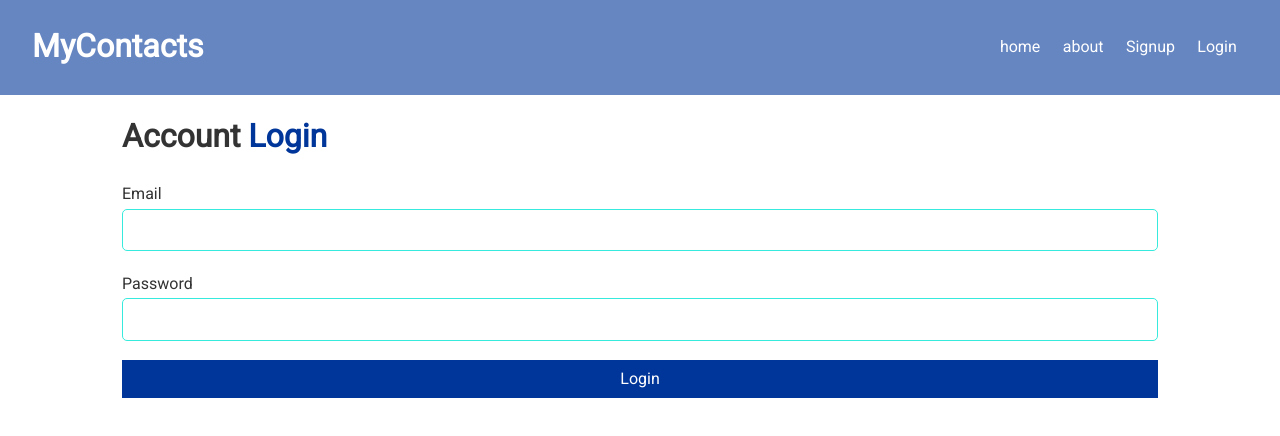
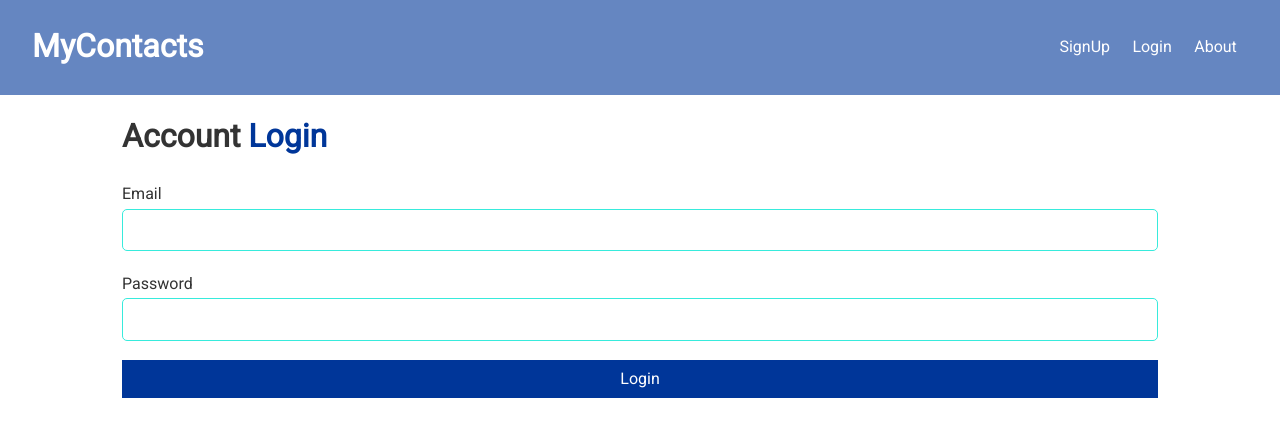
Before and after one commit to Mbulelo20/mycontacts, a React (Create React App) app in the folder client/: page /login in a window 1280 px wide. Shown: the top 436 px of the page. Built offline with nearby package versions, Linux system fonts and the light colour scheme.

Commit message:
Created logout functionality

```diff
--- a/client/src/components/layout/Navbar.js
+++ b/client/src/components/layout/Navbar.js
@@ -1,10 +1,48 @@
-
-
-import React from 'react';
+import React, {Fragment, useContext} from 'react';
 import {Link} from 'react-router-dom'
 import PropTypes from 'prop-types';
+import AuthContext from '../../context/auth/authContext'
 
 const Navbar = ({ title, icon }) => {
+
+  const authContext = useContext(AuthContext)
+
+  const {isAuthenticated, logout, user} = authContext;
+
+  const onLogout = () => {
+    logout();
+  }
+  const authLinks = (
+    <Fragment>
+      <ul>
+
+      <li>Hey, {user && user.name}</li>
+      <li>
+        <a onClick={onLogout} href="#!">
+         <span >Logout</span>
+        </a>
+      </li>
+      <li>
+          <Link to='/about'>About</Link>
+          </li>
+          </ul>
+    </Fragment>
+  )
+  const guestLinks = (
+    <Fragment>
+          <ul>
+          <li>
+            <Link to='/signup'>SignUp</Link>
+          </li>
+          <li>
+            <Link to='/login'>Login</Link>
+          </li>
+          <li>
+          <Link to='/about'>About</Link>
+          </li>
+          </ul>
+    </Fragment>
+  )
   return (
     <div className='navbar bg-primary'>
         <h1>
@@ -12,16 +50,7 @@
         </h1>
         <ul>
           <li>
-            <Link to='/'>home</Link>
-          </li>
-          <li>
-            <Link to='/about'>about</Link>
-          </li>
-          <li>
-            <Link to='/signup'>Signup</Link>
-          </li>
-          <li>
-            <Link to='/login'>Login</Link>
+            {isAuthenticated ? authLinks : guestLinks}
           </li>
         </ul>
     </div>
--- a/client/src/context/auth/AuthState.js
+++ b/client/src/context/auth/AuthState.js
@@ -10,7 +10,7 @@
   AUTH_ERROR,
   LOGIN_SUCCESS,
   LOGIN_FAIL,
-//   LOGOUT,
+  LOGOUT,
   CLEAR_ERRORS
 }
     from '../types'
@@ -89,7 +89,8 @@
             })
         }
     }
-    // Logout users
+    // Logout user
+    const logout = () => dispatch({type: LOGOUT})
 
     // Clear errors
     const clearErrors = () => dispatch({type: CLEAR_ERRORS})
@@ -103,9 +104,9 @@
             user: state.user,
             error: state.error,
             register,
-            // loadUser,
+            loadUser,
             login,
-            // logout,
+            logout,
             clearErrors
         }}
         >
--- a/client/src/pages/Home.js
+++ b/client/src/pages/Home.js
@@ -1,16 +1,16 @@
-import React from 'react'
+import React, {useEffect, useContext} from 'react'
 import Contacts from '../components/contacts/Contacts'
 import ContactForm from '../components/contacts/ContactForm'
 import ContactFilter from '../components/contacts/ContactFilter'
-// import AuthContext from '../context/auth/authContext';
+import AuthContext from '../context/auth/authContext';
 
 const Home = () => {
-    // const authContext = useContext(AuthContext);
+    const authContext = useContext(AuthContext);
 
-    // useEffect(() => {
-    //     authContext.loadUser();
-    //     // eslint-disable-next-line
-    // }, [])
+    useEffect(() => {
+        authContext.loadUser();
+        // eslint-disable-next-line
+    }, [])
     return (
         <div className="grid-2">
             <div>
```
